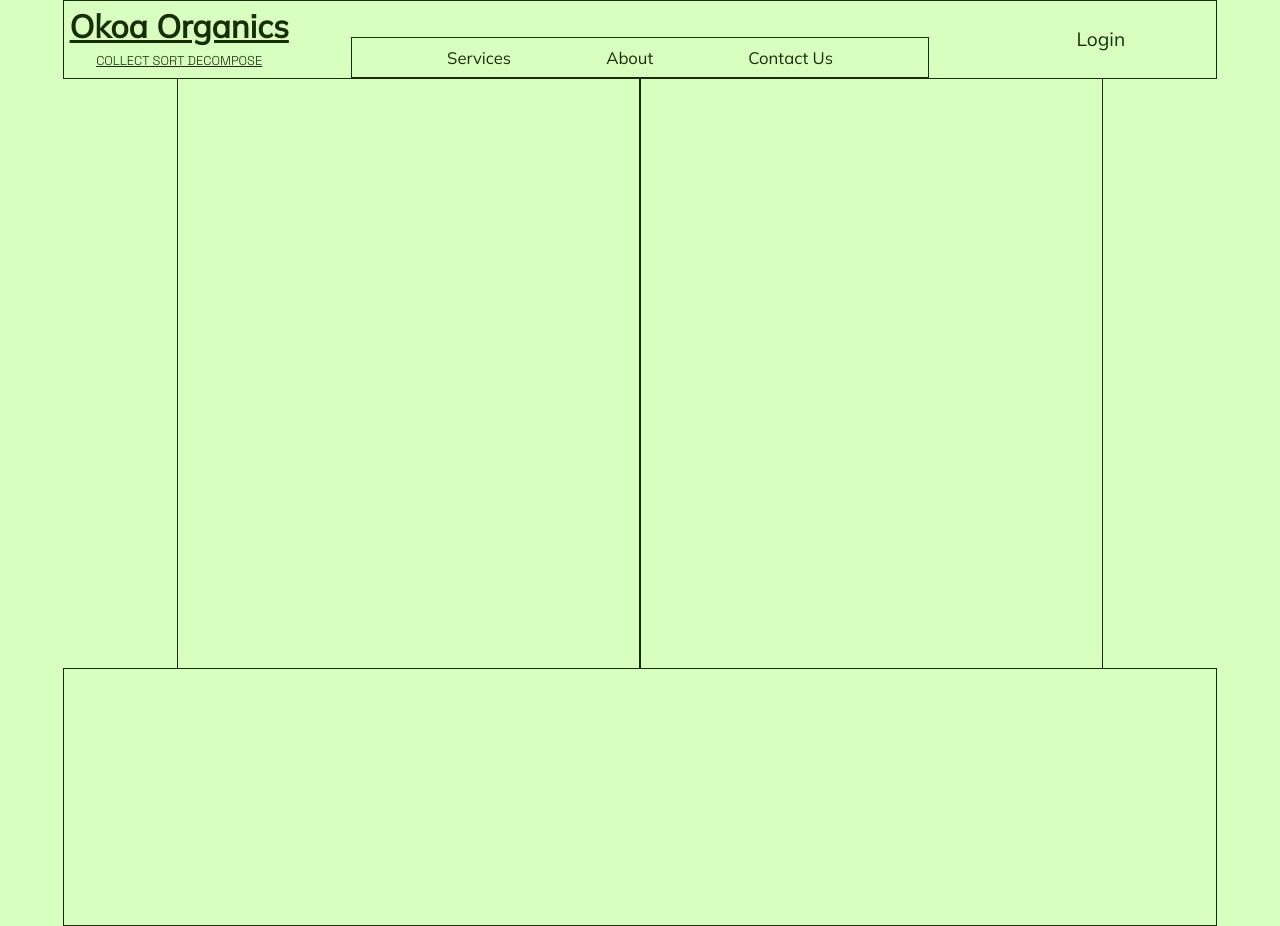
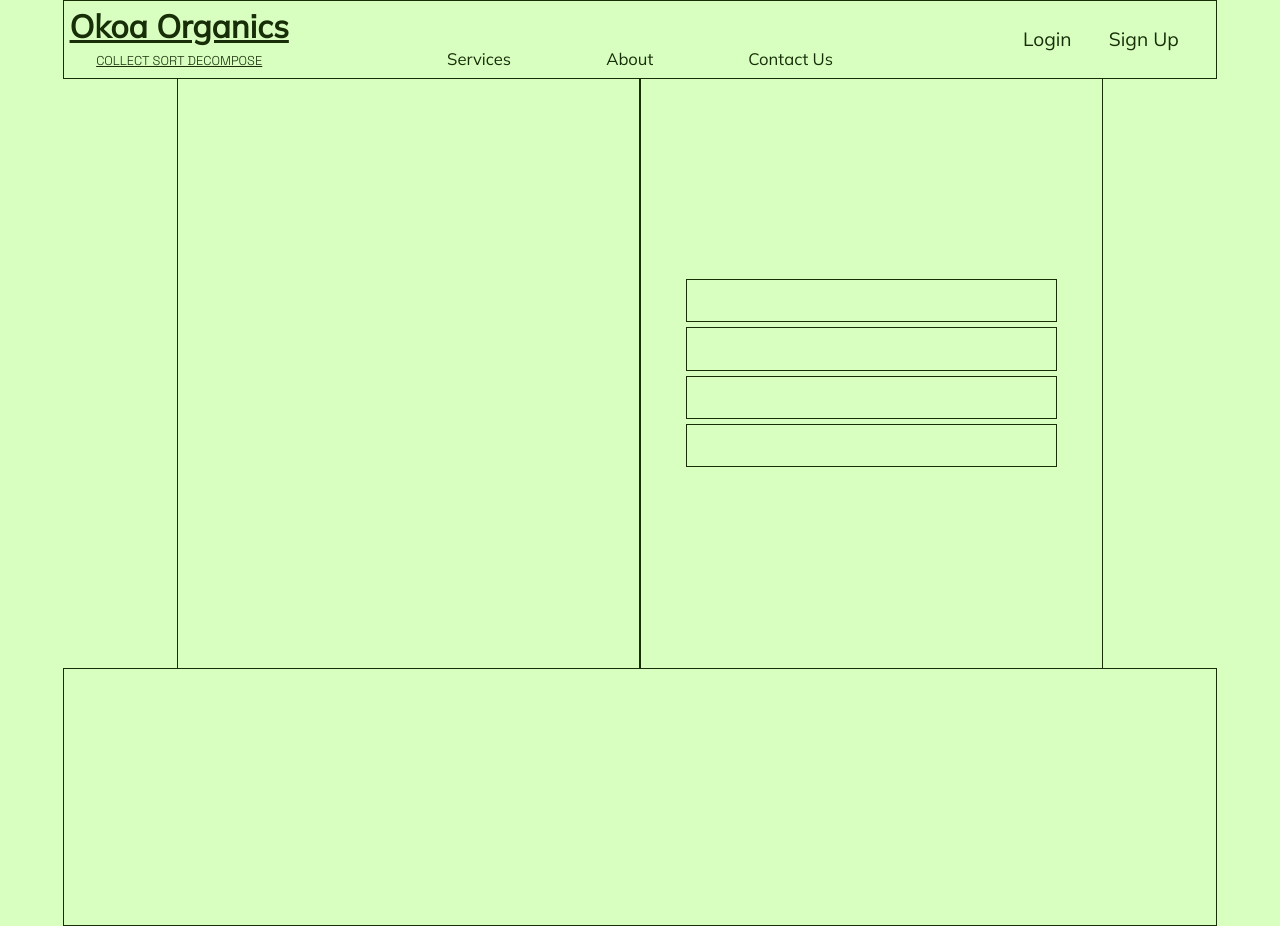
Before and after one commit to Kilimo-Africa/okoa_waste, a React (Create React App) app: page /signup in a window 1280 px wide. Built offline with nearby package versions, Linux system fonts and the light colour scheme.

Commit message:
create containers for third party authentication

```diff
--- a/src/App.css
+++ b/src/App.css
@@ -66,7 +66,7 @@ nav>#logo {
 nav #nav-info {
   width: 50%;
   height: 50%;
-  border: thin solid #172e08;
+  /* border: thin solid #172e08; */
   display: flex;
   flex-direction: row;
   justify-content: space-evenly;
--- a/src/pages/Navbar.js
+++ b/src/pages/Navbar.js
@@ -8,6 +8,7 @@ export default function Navbar() {
         <span id="logo-title">Okoa Organics</span>
         <span id="logo-phrase">COLLECT SORT DECOMPOSE</span>
       </Link>
+
       <div id="nav-info">
         <Link to="/services">Services</Link>
         <Link to="/about">About</Link>
@@ -16,6 +17,7 @@ export default function Navbar() {
 
       <div id="auth-login">
         <Link to="/login">Login</Link>
+        <Link to="/signup">Sign Up</Link>
       </div>
     </nav>
   );
--- a/src/pages/auth/auth.css
+++ b/src/pages/auth/auth.css
@@ -2,11 +2,11 @@
 /* color: #d8ffc0; */
 
 
-.form-main *{
-border:  thin solid  #172e08 ;
+.form-main * {
+  border: thin solid #172e08;
 }
 
-.form-main{
+.form-main {
   width: 100%;
   height: 45vw;
   display: flex;
@@ -16,8 +16,8 @@ border:  thin solid  #172e08 ;
 }
 
 
-.form-main> *{
-  border:  thin solid  #172e08 ;
+.form-main>* {
+  border: thin solid #172e08;
   width: 40%;
   height: 100%;
   display: flex;
@@ -27,10 +27,13 @@ border:  thin solid  #172e08 ;
 
 }
 
-.form-image{
+.form-image {}
 
+.form-container {}
 
+.form-container-items {
+  width: 80%;
+  height: 7%;
+  margin-top: .2vw;
+  margin-bottom: .2vw;
 }
-
-.form-container{
-}
--- a/src/pages/auth/signup.js
+++ b/src/pages/auth/signup.js
@@ -27,7 +27,12 @@ export default function Signup() {
   return (
     <main className="form-main">
       <div className="form-image"></div>
-      <div className="form-container"></div>
+      <div className="form-container">
+        <span className="form-container-items"></span>
+        <span className="form-container-items"></span>
+        <span className="form-container-items"></span>
+        <span className="form-container-items"></span>
+      </div>
     </main>
   );
 }
```
